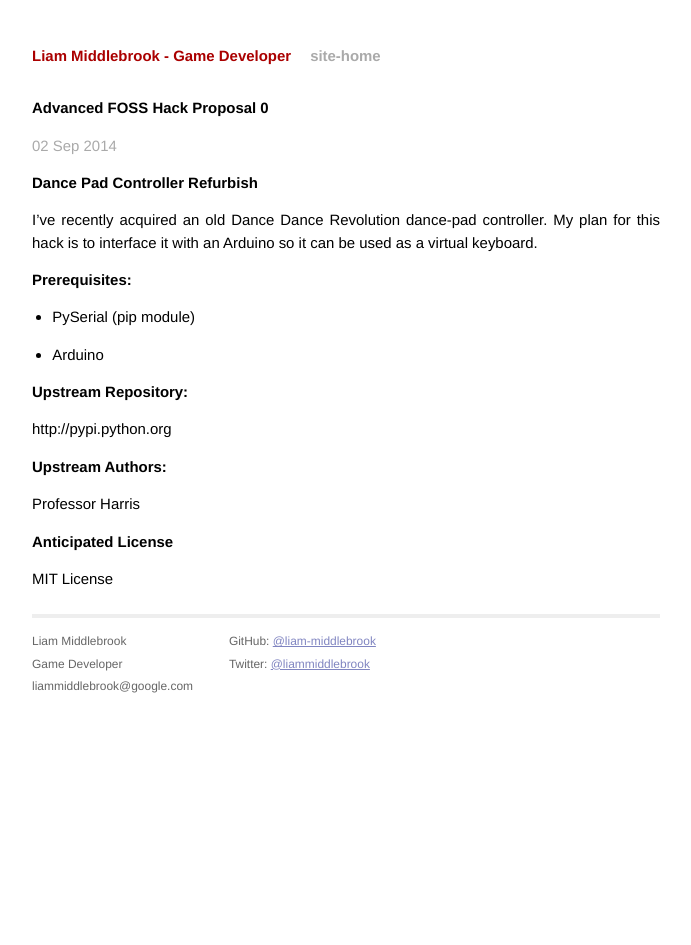
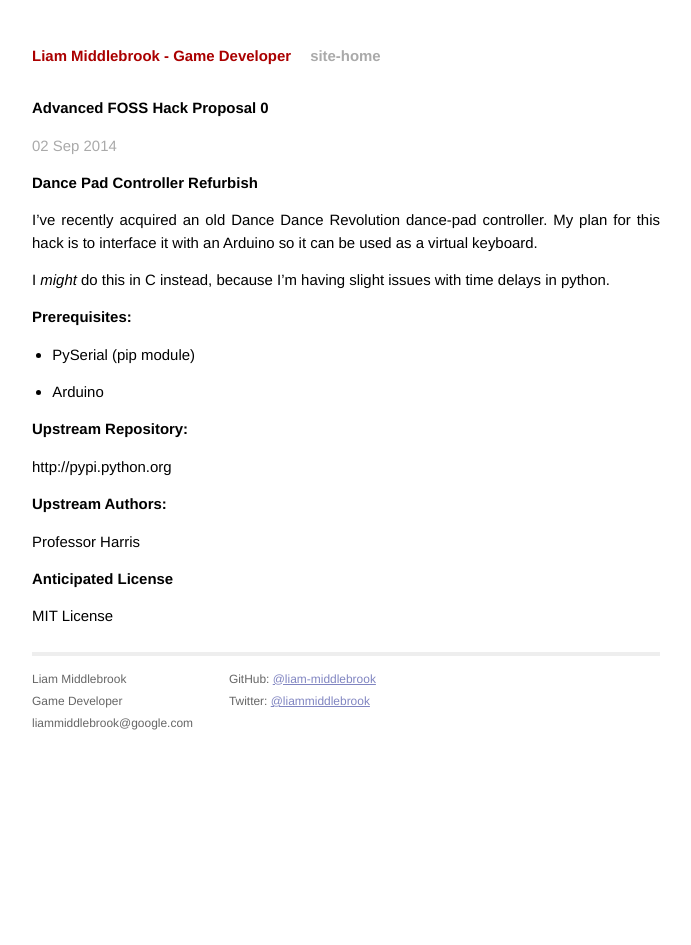
Before and after one commit to liam-middlebrook/blog, a Jekyll site: the page built from _posts/2014-09-02-14-hackprop0.markdown, in a window 1280 px wide. Shown: the whole page, without its empty margins (294-985 px from the left). Built offline with Jekyll 4.4.1, drawn with Linux system fonts in a browser that asks for light colours; Markdown is read by kramdown in place of the engine named in the settings.

Commit message:
Updated hackprop0 blog post

```diff
--- a/_posts/2014-09-02-14-hackprop0.markdown
+++ b/_posts/2014-09-02-14-hackprop0.markdown
@@ -9,6 +9,8 @@ Revolution dance-pad controller. My plan for
 this hack is to interface it with an Arduino
 so it can be used as a virtual keyboard.
 
+I *might* do this in C instead, because I'm
+having slight issues with time delays in python.
 ## Prerequisites:
 
 * PySerial (pip module)
```
